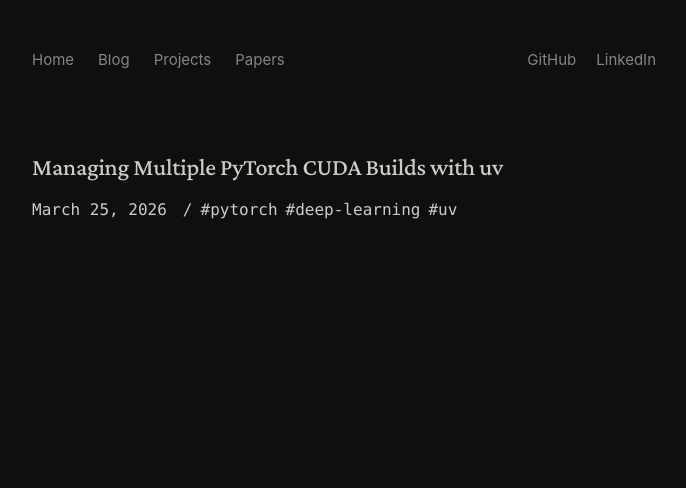
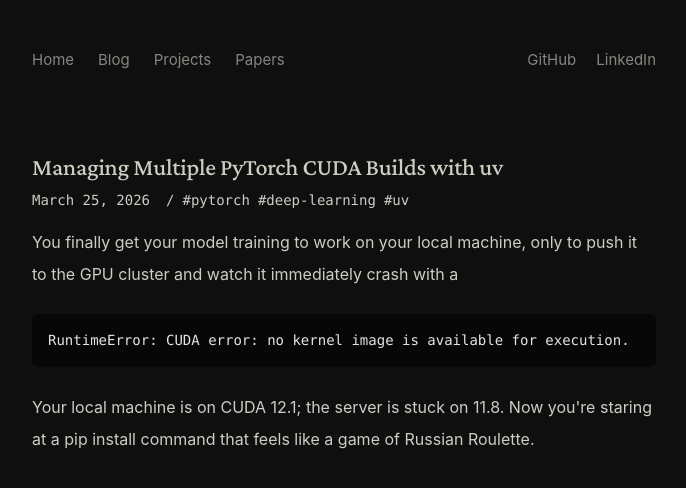
Before and after one commit to gabrielfruet/portfolio, an Astro site: page /portfolio/blog/managing_multiple_torch_cuda_builds_with_uv in a window 1280 px wide. Shown: the whole page, without its empty margins (296-982 px from the left). Built offline with nearby package versions, Linux system fonts and the light colour scheme; Astro itself is replaced by a stand-in of ours; some packages are replaced by stand-ins of ours; code samples lack their colours.

Commit message:
style: smaller, subtle metadata for blog post header

````diff
--- a/src/content/blog/managing_multiple_torch_cuda_builds_with_uv.mdx
+++ b/src/content/blog/managing_multiple_torch_cuda_builds_with_uv.mdx
@@ -4,3 +4,13 @@
 pubDate: "2026-03-25"
 tags: ["pytorch", "deep-learning", "uv"]
 ---
+
+You finally get your model training to work on your local machine, only to push
+it to the GPU cluster and watch it immediately crash with a
+
+```
+RuntimeError: CUDA error: no kernel image is available for execution.
+```
+
+Your local machine is on CUDA 12.1; the server is stuck on 11.8. Now you're
+staring at a pip install command that feels like a game of Russian Roulette.
--- a/src/pages/blog/[...slug].astro
+++ b/src/pages/blog/[...slug].astro
@@ -26,11 +26,11 @@
 
   <main>
     <article>
-      <header class="mb-10">
-        <h1 class="text-xl md:text-2xl font-medium text-foreground mb-4 leading-tight">
+      <header class="mb-4">
+        <h1 class="text-xl md:text-2xl font-medium text-foreground mb-2 leading-tight">
           {post.data.title}
         </h1>
-        <div class="flex items-center gap-4 text-base text-foreground font-mono">
+        <div class="flex items-center gap-4 text-sm text-foreground/60 font-mono">
           <time datetime={post.data.pubDate.toISOString()}>
             {
               post.data.pubDate.toLocaleDateString("en-US", {
````
